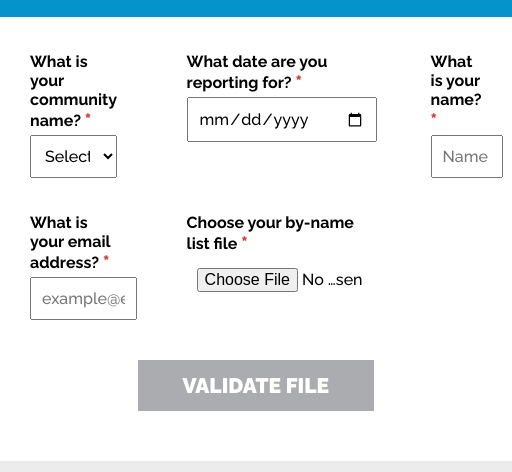
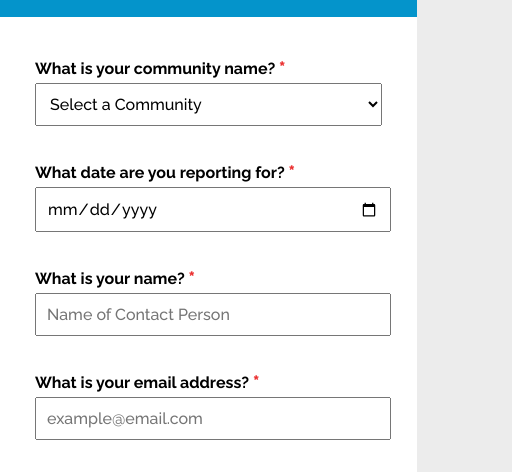
Before and after one commit to builtforzero/bnl-pipeline, a website built with Parcel: page client/index.html in a window 390 px wide. Shown: the part 87-559 px from the top of the page, 512 px wide, since content can reach past the window. Built offline with nearby package versions, Linux system fonts and the light colour scheme; a web font is replaced by a local one.

Commit message:
adjusted layout

```diff
--- a/client/style.css
+++ b/client/style.css
@@ -81,7 +81,6 @@ button {
 
 .rows {
     display: grid;
-    grid-template-rows: 1fr 3fr;
     column-gap: 15px;
     row-gap: 10px;
     margin: 0px;
@@ -317,4 +316,12 @@ select {
         row-gap: 20px;
         margin: 5px;
     }
+
+    .form-columns {
+        display: grid;
+        grid-template-columns: 1fr;
+        column-gap: 0px;
+        row-gap: 0px;
+        margin: 5px;
+    }
 }
```
